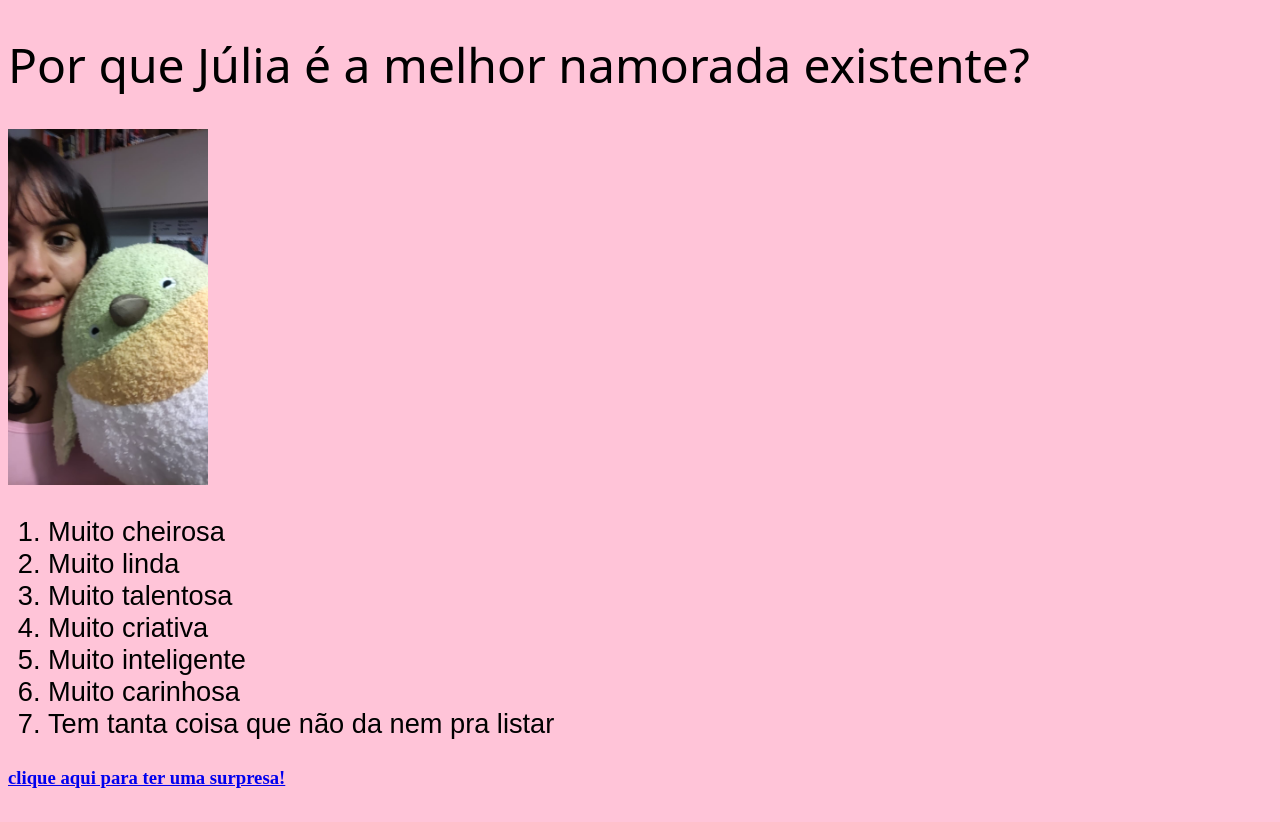
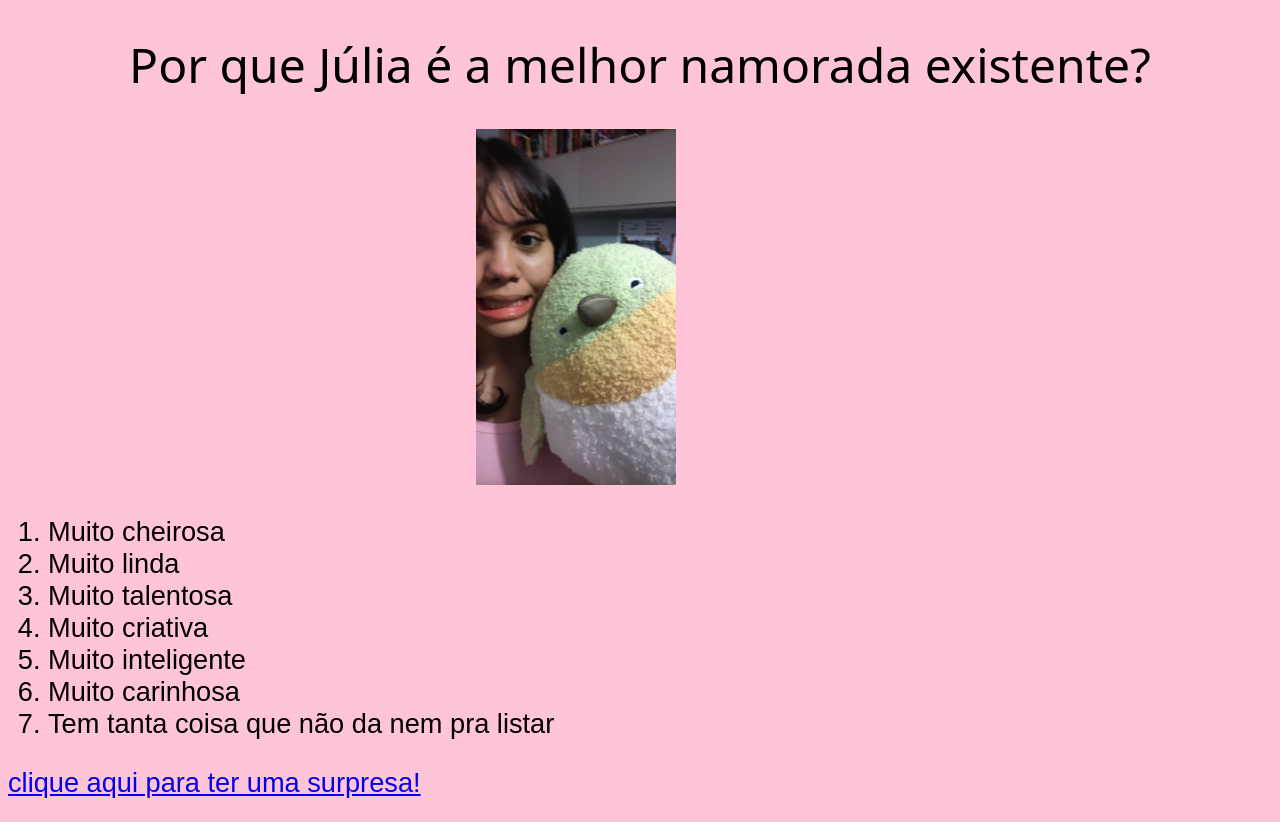
Before and after one commit to MateusLW/julinda, a plain HTML site: page index.html in a window 1280 px wide. Drawn offline with Linux system fonts and the light colour scheme; a web font is replaced by a local one.

Commit message:
Update index.html

```diff
--- a/index.html
+++ b/index.html
@@ -16,9 +16,9 @@
 
 </head>
 <body>
-    <h1>Por que Júlia é a melhor namorada existente?</h1>
-    <img src="./c862b6c7-cb13-4e05-bb1c-46036e0e74c0.jfif" width="200" />
-    <h2><ol class="pixel">
+    <h1 class="center">Por que Júlia é a melhor namorada existente?</h1>
+    <img class="centerimage" src="./c862b6c7-cb13-4e05-bb1c-46036e0e74c0.jfif" width="200" />
+    <h2><ol>
         <li>Muito cheirosa</li>
         <li>Muito linda</li>
         <li>Muito talentosa</li>
@@ -29,6 +29,6 @@
 
     </ol></h2>
 
-        <a class="pixel" href="./gato.html"><h3>clique aqui para ter uma surpresa!</h3></a>
+        <a href="./gato.html"><h2>clique aqui para ter uma surpresa!</h2></a>
 </body>
 </html>
```
